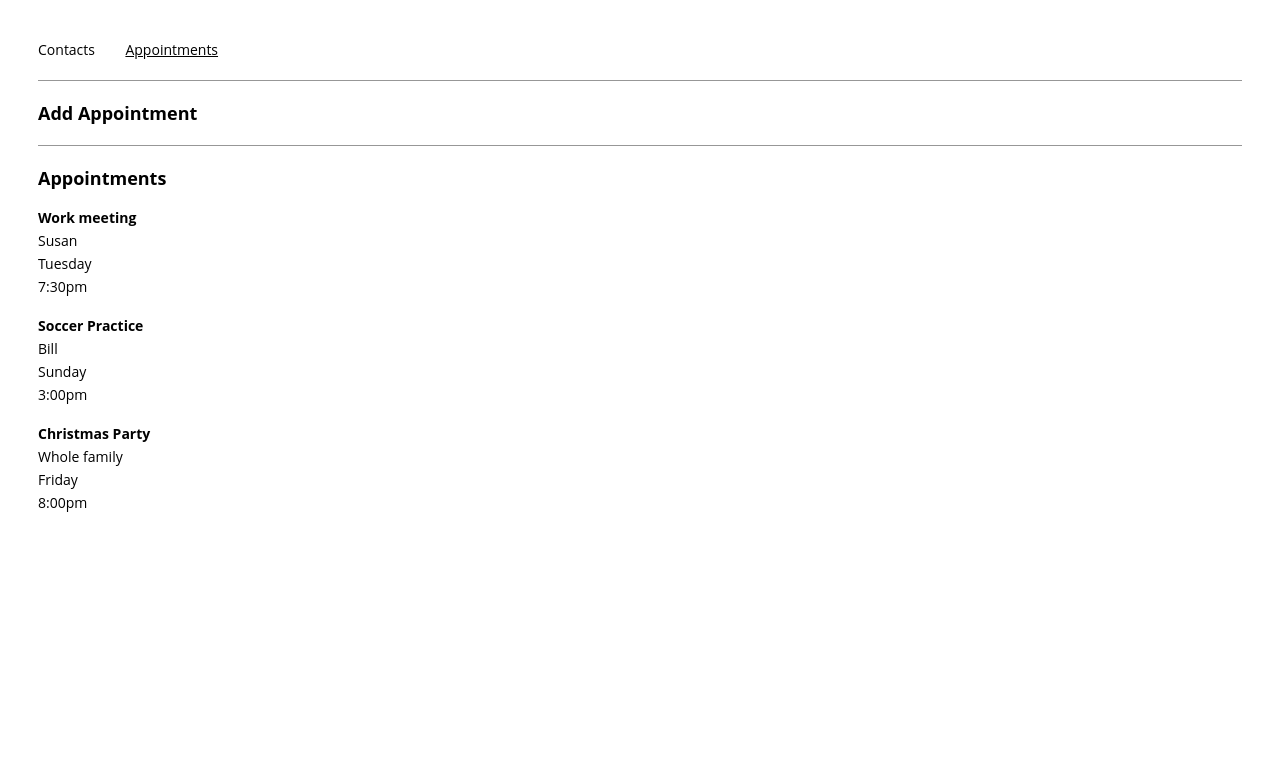
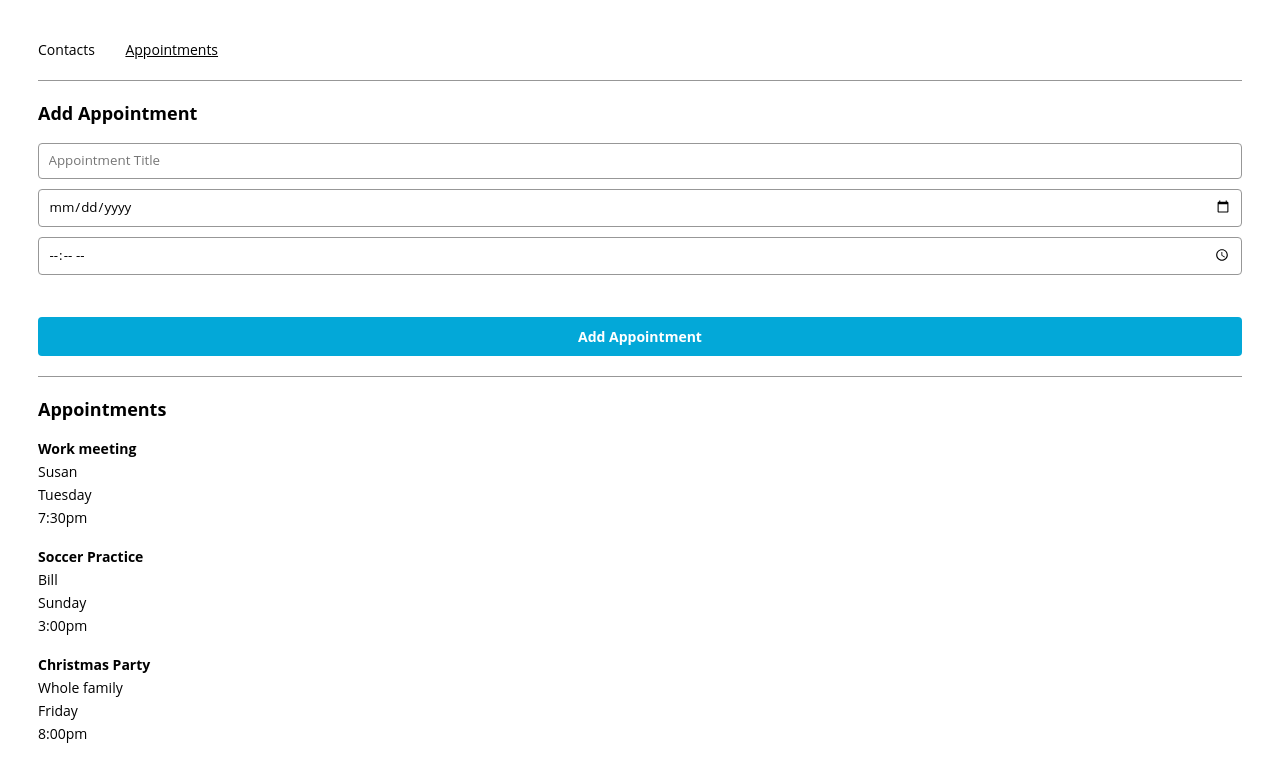
Before and after one commit to alexis-lv/REACT-APPT-PLANNER, a React (Create React App) app: page /appointments in a window 1280 px wide. Shown: the top 778 px of the page. Built offline with nearby package versions, Linux system fonts and the light colour scheme.

Commit message:
add appointment form

```diff
--- a/src/components/appointmentForm/AppointmentForm.js
+++ b/src/components/appointmentForm/AppointmentForm.js
@@ -1,4 +1,5 @@
 import React from "react";
+import { ContactPicker } from '../contactPicker/ContactPicker';
 
 export const AppointmentForm = ({
   contacts,
@@ -19,7 +20,50 @@
     return `${year}-${month.padStart(2, "0")}-${day.padStart(2, "0")}`;
   };
 
+  const getContactNames = () => {
+    return contacts.map((contact) => contact.name);
+  };
+
   return (
-    AppointmentForm
+    <form onSubmit={handleSubmit}>
+      <label>
+       <input type='text'
+              name='title'
+              value={title}
+              placeholder='Appointment Title'
+              onChange={(e) => setTitle(e.target.value)}
+              required/>
+        </label>
+        <br/>
+      <label>
+      <input type='date'
+             name='date'
+             value={date}
+             onChange={(e) => setDate(e.target.value)}
+             min={getTodayString()}
+             required
+             placeholder="Appointment Date"/>
+      </label>
+      <br/>
+      <label>
+        <input type='time'
+                name='time'
+                value={time}
+                onChange={(e) => setTime(e.target.value)}
+                required
+                placeholder='Appointment Time'/>
+      </label>
+      <br/>
+      <label>
+        <ContactPicker name='contact'
+                      value={contact}
+                      contacts={getContactNames()}
+                      onChange={(e) => setContact(e.target.value)}
+                      required
+                      placeholder='Appointment With'/>
+      </label>
+      <br />
+      <input type='submit' value='Add Appointment'/>
+    </form>
   );
 };
--- a/src/containers/appointmentsPage/AppointmentsPage.js
+++ b/src/containers/appointmentsPage/AppointmentsPage.js
@@ -26,7 +26,8 @@
     <div>
       <section>
         <h2>Add Appointment</h2>
-        <AppointmentForm title={title}
+        <AppointmentForm contacts={contacts}
+                         title={title}
                          setTitle={setTitle}
                          contact={contact}
                          setContact={setContact}
```
